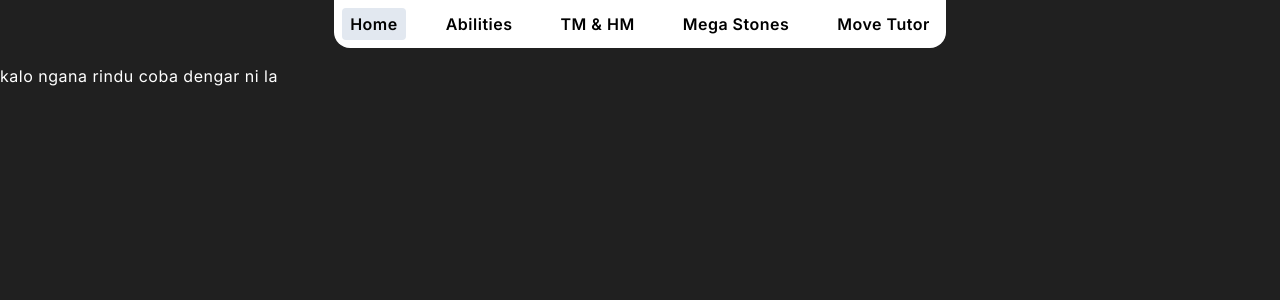
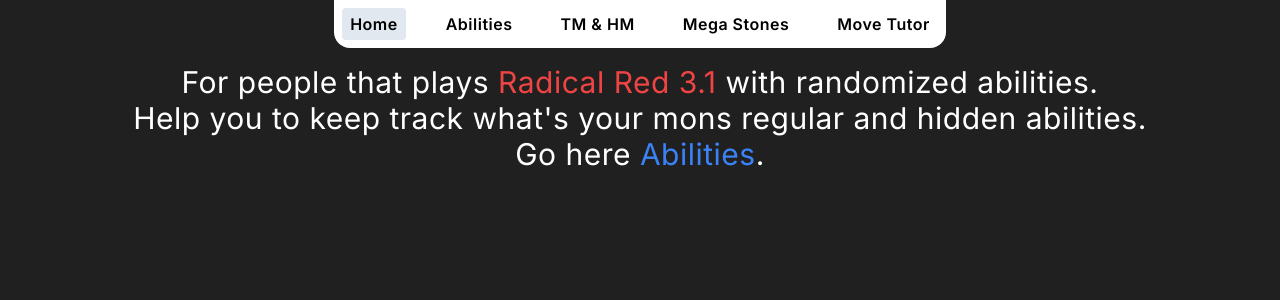
Before and after one commit to lukmanyahyab/radical-red-info, a Next.js app: page / in a window 1280 px wide. Shown: the top 300 px of the page. Built offline with nearby package versions, Linux system fonts and the light colour scheme.

Commit message:
Homepage header with link to Abilities page

```diff
--- a/app/components/Abilities/Form.tsx
+++ b/app/components/Abilities/Form.tsx
@@ -7,7 +7,7 @@
   return (
     <form
       onSubmit={handleSubmit}
-      className="flex gap-2 w-fit m-auto mb-4 p-2 md:flex-row flex-col flex-wrap"
+      className="flex gap-2 w-fit m-auto mb-4 p-2 md:flex-row flex-col flex-wrap -my-2"
     >
       {children}
     </form>
--- a/app/components/Abilities/Input.tsx
+++ b/app/components/Abilities/Input.tsx
@@ -20,7 +20,7 @@
   handleFocusOut,
 }: Props) => {
   return (
-    <div className="flex flex-col items-center gap-1 -my-2">
+    <div className="flex flex-col items-center gap-1">
       <label className="font-medium">{label}</label>
       <input
         list={list}
--- a/app/page.tsx
+++ b/app/page.tsx
@@ -1,3 +1,20 @@
+import Link from "next/link";
+
 export default function Home() {
-  return <h1>kalo ngana rindu coba dengar ni la</h1>;
+  return (
+    <div className="m-auto text-center text-3xl">
+      <p>
+        For people that plays <span className="text-red-500">Radical Red 3.1</span> with randomized
+        abilities.
+      </p>{" "}
+      <p>Help you to keep track what's your mons regular and hidden abilities.</p>{" "}
+      <p>
+        Go here&nbsp;
+        <Link href="/abilities" className="text-blue-500 hover:underline">
+          Abilities
+        </Link>
+        .
+      </p>
+    </div>
+  );
 }
```
